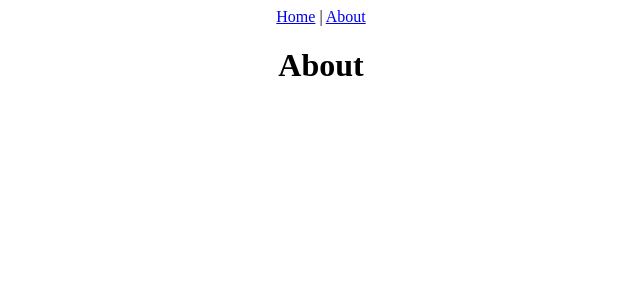
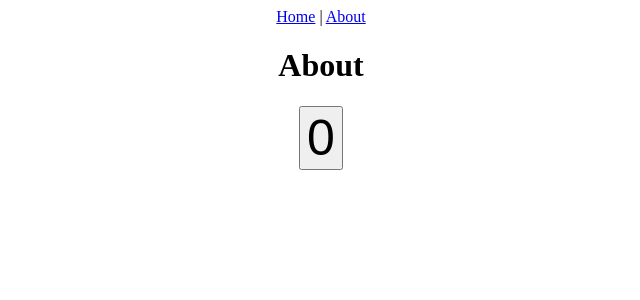
Before and after one commit to jorgebinho/pinia, a Vue app: page /about in a window 1280 px wide. Shown: the top 300 px of the page, without its empty margins (319-959 px from the left). Built offline with nearby package versions, Linux system fonts and the light colour scheme.

Commit message:
✨ Store em outra página

```diff
--- a/src/views/AboutView.vue
+++ b/src/views/AboutView.vue
@@ -1,5 +1,22 @@
 <template>
   <div class="about">
     <h1>About</h1>
+
+    <button class="counter-button" @click="storeCounter.increaseCount">
+      {{ storeCounter.count }}
+    </button>
   </div>
 </template>
+
+
+<script setup>
+import { useCounterStore } from '../stores/counter';
+
+const storeCounter = useCounterStore()
+</script>
+
+<style>
+.counter-button {
+  font-size: 50px;
+}
+</style>
--- a/src/views/HomeView.vue
+++ b/src/views/HomeView.vue
@@ -20,7 +20,7 @@
 </template>
 
 <script setup>
-import { useCounterStore } from '@/stores/counter';
+import { useCounterStore } from '../stores/counter';
 
 const storeCounter = useCounterStore();
 </script>
```
